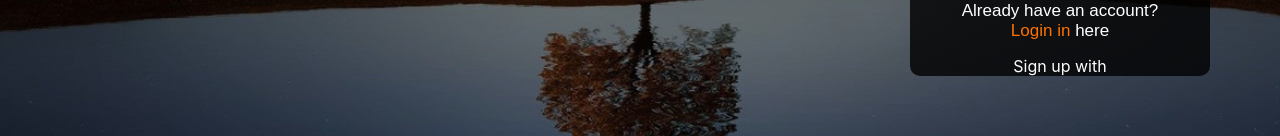
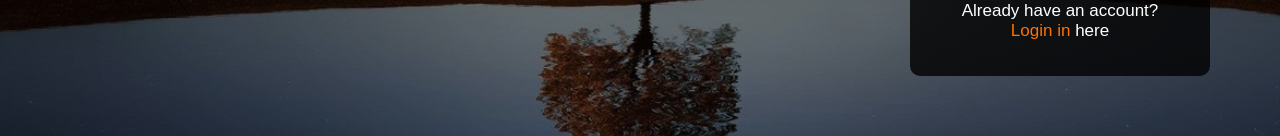
Before and after one commit to Samiran04/Portfolio-React, a React (Create React App) app: page /sign-up in a window 1280 px wide. Shown: the part 587-723 px from the top of the page. Built offline with nearby package versions, Linux system fonts and the light colour scheme.

Commit message:
changes made

```diff
--- a/src/actions/actionTypes.js
+++ b/src/actions/actionTypes.js
@@ -1,3 +1,5 @@
+export const REMOVE_ERROR_MESSAGE = "REMOVE_ERROR_MESSAGE";
+
 export const USER_CREATE = "USER_CREATE";
 export const USER_CREATE_SUCCESS = "USER_CREATE_SUCCESS";
 export const USER_CREATE_FAIL = "USER_CREATE_FAIL";
--- a/src/actions/auth.js
+++ b/src/actions/auth.js
@@ -2,6 +2,7 @@ import {
   USER_CREATE,
   USER_CREATE_SUCCESS,
   USER_CREATE_FAIL,
+  REMOVE_ERROR_MESSAGE,
 } from "./actionTypes";
 import { APIUrls } from "../helpers/getUrl";
 import { getFormBody } from "../helpers/utils";
@@ -12,15 +13,22 @@ export function startCreateUser() {
   };
 }
 
-export function createUserFail() {
+export function createUserFail(data) {
   return {
     type: USER_CREATE_FAIL,
+    error: data.error,
   };
 }
 
 export function createUserSuccess() {
   return {
     type: USER_CREATE_SUCCESS,
+  };
+}
+
+export function removeErrorMessage() {
+  return {
+    type: REMOVE_ERROR_MESSAGE,
   };
 }
 
--- a/src/components/SignUp.js
+++ b/src/components/SignUp.js
@@ -1,7 +1,7 @@
 import React, { Component } from "react";
 import { Link } from "react-router-dom";
 import { connect } from "react-redux";
-import { createUser } from "../actions/auth";
+import { createUser, removeErrorMessage } from "../actions/auth";
 
 class SignUp extends Component {
   constructor() {
@@ -13,6 +13,11 @@ class SignUp extends Component {
       confirm_password: "",
       name: "",
     };
+  }
+
+  componentWillUnmount() {
+    const { dispatch } = this.props;
+    dispatch(removeErrorMessage());
   }
 
   handleEmail = (e) => {
@@ -48,6 +53,7 @@ class SignUp extends Component {
 
   render() {
     const { name, email, password, confirm_password } = this.state;
+    const { error } = this.props.auth;
     return (
       <div>
         <div className="main">
@@ -115,7 +121,13 @@ class SignUp extends Component {
             </button>
 
             <div class="form form2">
-              <h2>Signup Here</h2>
+              {error ? (
+                <div className="warning">
+                  <p>{error}</p>
+                </div>
+              ) : (
+                <h2>Signup Here</h2>
+              )}
               <input
                 type="email"
                 name="email"
@@ -152,7 +164,6 @@ class SignUp extends Component {
                 <br />
                 <Link to="/sign-in">Login in </Link>here
               </p>
-              <p className="liw">Sign up with</p>
 
               <div className="icon">
                 <a href="#"></a>
--- a/src/index.css
+++ b/src/index.css
@@ -527,3 +527,14 @@ ul li a :hover {
   top: -8px;
   left: -8px;
 }
+
+/*Warning message*/
+
+.warning {
+  text-align: center;
+  height: 50px;
+  width: 250px;
+  background-color: rgb(220, 20, 60);
+  font-weight: 600;
+  border-radius: 5px;
+}
--- a/src/reducers/auth.js
+++ b/src/reducers/auth.js
@@ -2,6 +2,7 @@ import {
   USER_CREATE,
   USER_CREATE_SUCCESS,
   USER_CREATE_FAIL,
+  REMOVE_ERROR_MESSAGE,
 } from "../actions/actionTypes";
 
 const inititalUserState = {
@@ -38,6 +39,11 @@ export default function auth(state = inititalUserState, action) {
         isLoggedIn: false,
         error: action.error,
       };
+    case REMOVE_ERROR_MESSAGE:
+      return {
+        ...state,
+        error: null,
+      };
     default:
       return {
         ...state,
```
